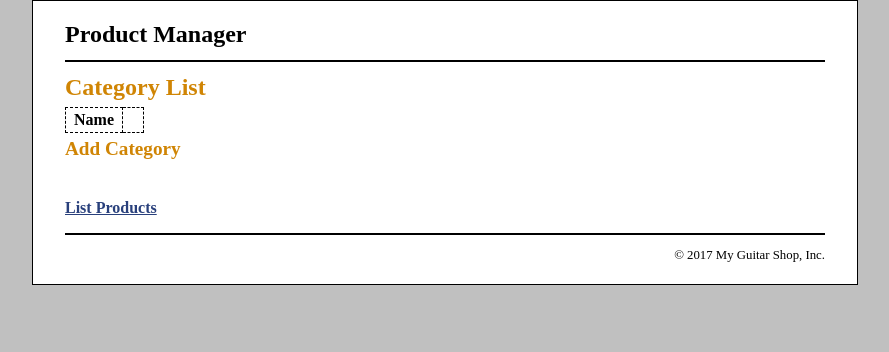
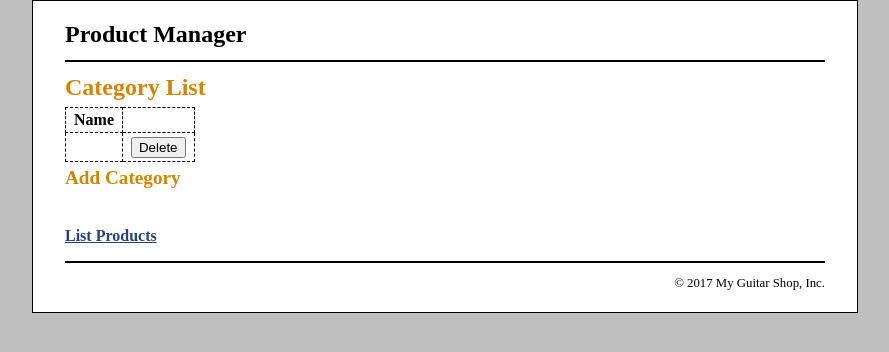
Before and after one commit to la92/HW_4-1, a PHP site: page /category_list.php in a window 1280 px wide. Shown: the top 352 px of the page, without its empty margins (195-1084 px from the left). Run offline with PHP 8.4, Linux system fonts and the light colour scheme; tables that the repository leaves empty or names only in its code hold one stand-in row (values such as "Sample post"); data that the repository does not hold is empty.

Commit message:
category_list.php change 1

```diff
--- a/category_list.php
+++ b/category_list.php
@@ -2,8 +2,7 @@
 require_once('database.php');
 
 //Get all categories
-$query = 'SELECT * FROM categories_guitar1
-			ORDER BY categoryID';
+$query = 'SELECT * FROM categories_guitar1 ORDER BY categoryID';
 $statement = $db->prepare($query);
 $statement->execute();
 $categories = $statement->fetchAll();
@@ -24,6 +23,7 @@ $statement->closeCursor();
 <header><h1>Product Manager</h1></header>
 <main>
 	<h1>Category List</h1>
+
 	<table>
 		<tr>
 			<th>Name</th>
@@ -31,7 +31,14 @@ $statement->closeCursor();
 		</tr>
 
 		<!-- add code for the rest of the table here -->
-
+		<?php foreach ($categories as $category) : ?>
+		<tr>
+			<td><?php echo $categor['categoryName']; ?></td>
+			<td><form action="delete_product.php" method="post">
+				<input type="submit" value="Delete">
+			</form></td>
+		</tr>
+		<?php endforeach; ?>
 	</table>
 
 	<h2>Add Category</h2>
```
